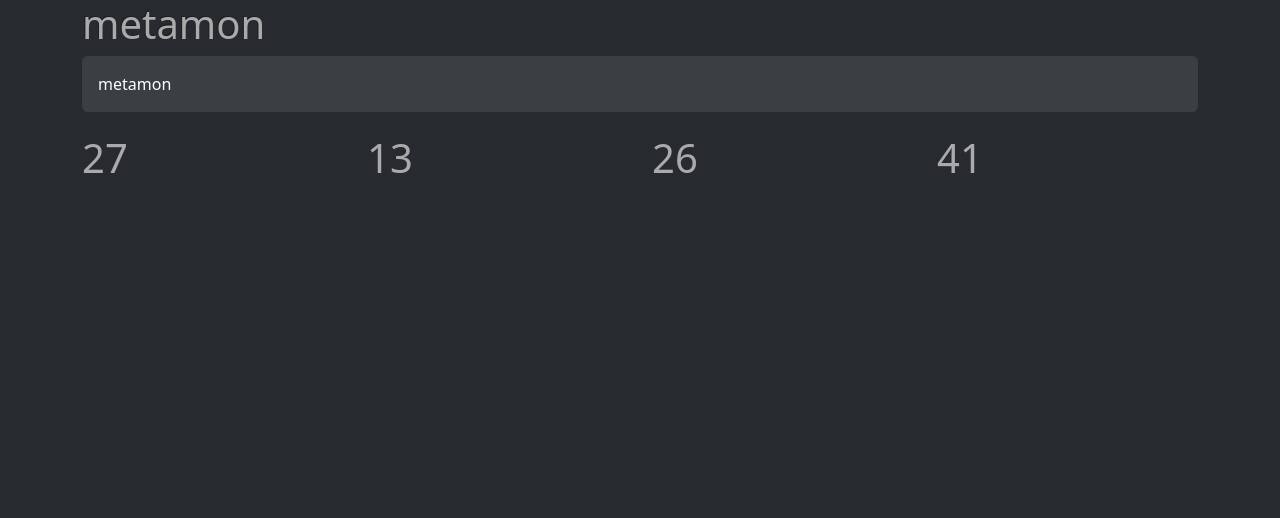
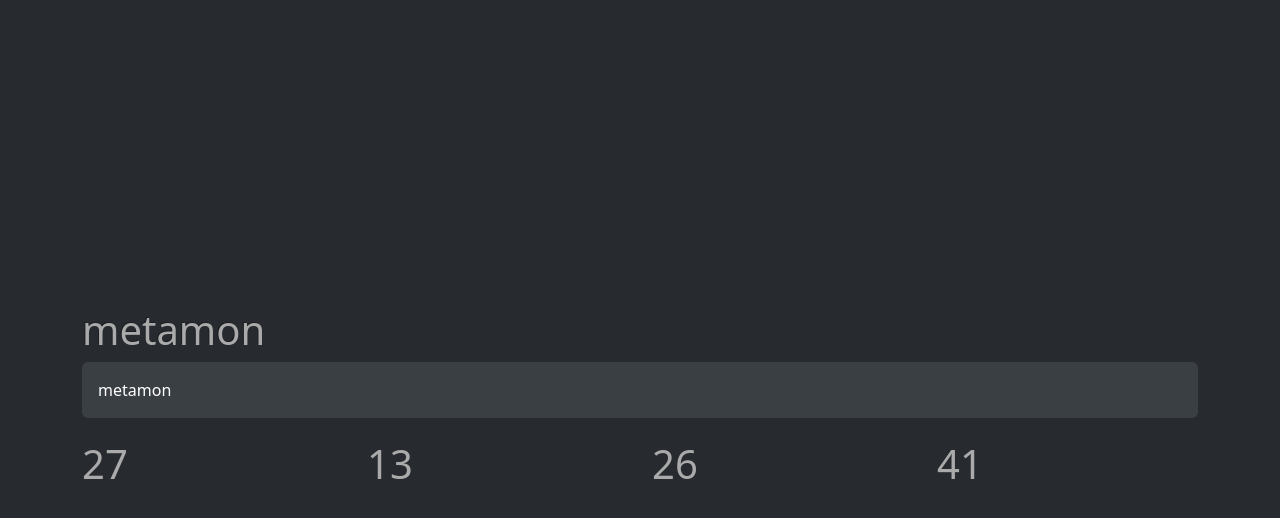
Before and after one commit to sunnz/metamon, a Next.js app: page / in a window 1280 px wide. Shown: the top 518 px of the page. Built offline with nearby package versions, Linux system fonts and the light colour scheme.

Commit message:
feat: position main div

```diff
--- a/pages/index.tsx
+++ b/pages/index.tsx
@@ -19,7 +19,7 @@ const Home: NextPage = () => {
   setTimeout(() => setStart(new Date()), 990);
 
   return (
-    <div>
+    <div className="position-absolute vw-100 translate-middle top-50 start-50">
       <Head>
         <title>countdown</title>
         <link rel="icon" href="/favicon.ico" />
```
